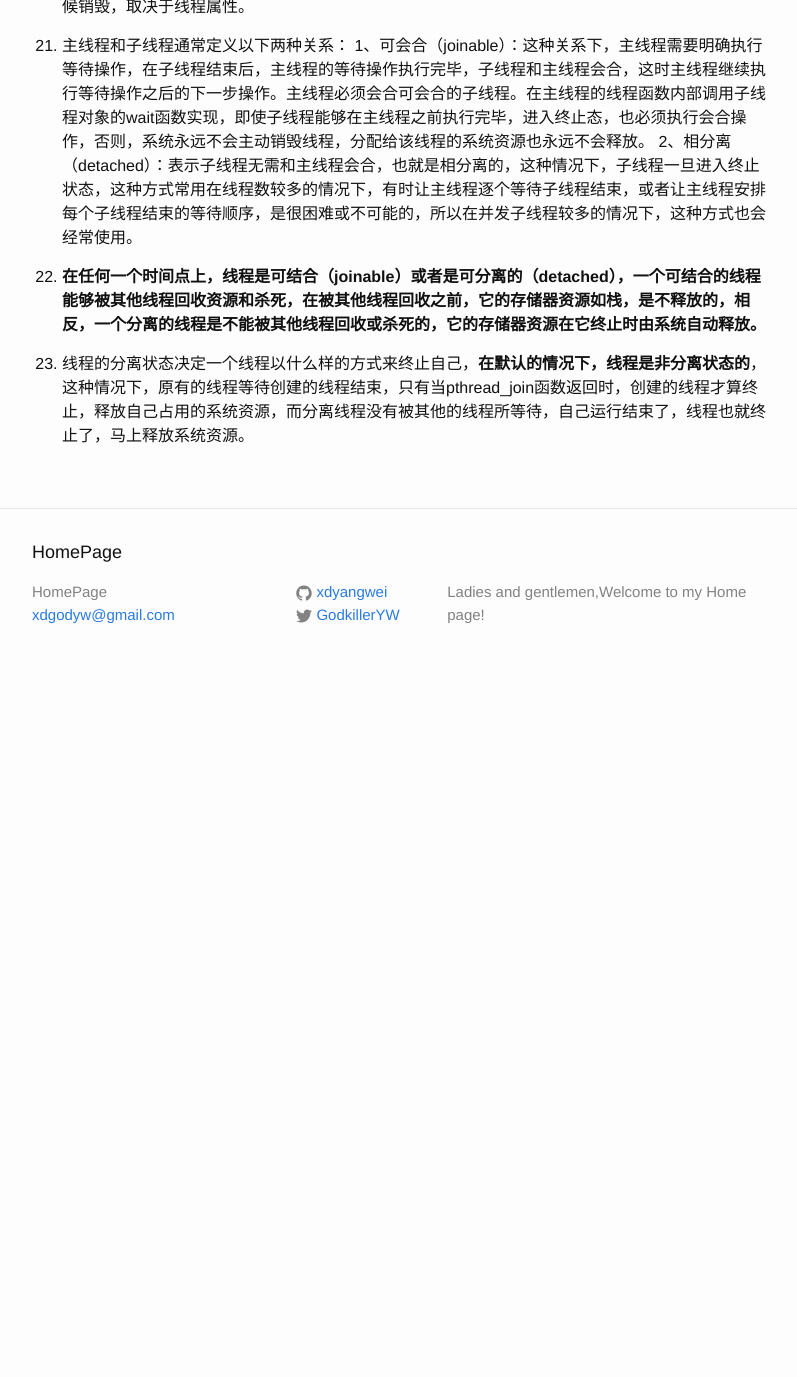
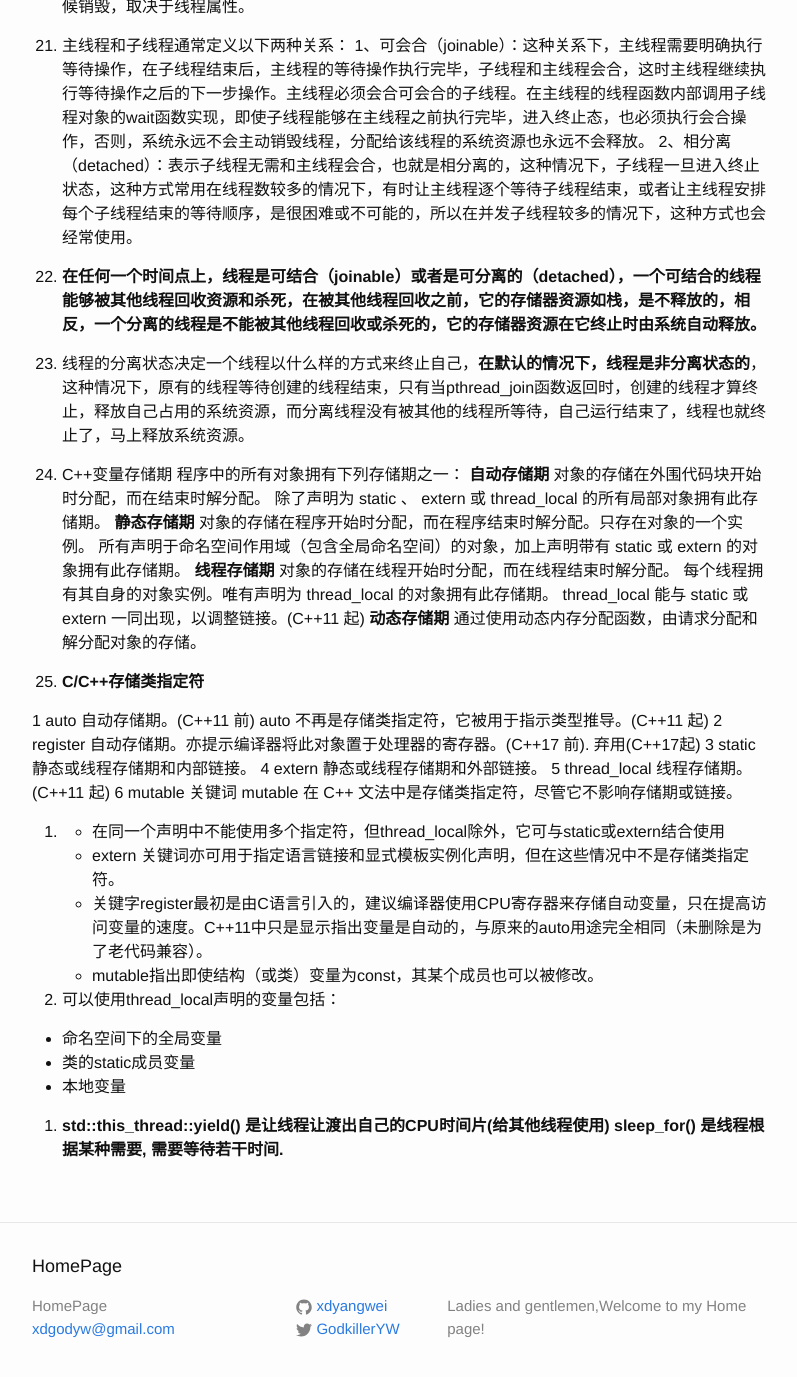
Before and after one commit to xdyangwei/xdyangwei.github.io, a Jekyll site: the page built from _posts/2018-8-22-C++11 多线程编程.md, in a window 1280 px wide and 1400 px high, scrolled down 2746 px. Shown: the top 1377 px of the window, without its empty margins (238-1035 px from the left). Built offline with Jekyll 4.4.1, drawn with Linux system fonts in a browser that asks for light colours; our own code applies the rules of GitHub Pages for plain Markdown files; before the commit the page ends 3432 px from its top, so only the background shows below that.

Commit message:
add some details

```diff
--- a/_posts/2018-8-22-C++11 多线程编程.md
+++ b/_posts/2018-8-22-C++11 多线程编程.md
@@ -70,3 +70,47 @@
 22. **在任何一个时间点上，线程是可结合（joinable）或者是可分离的（detached），一个可结合的线程能够被其他线程回收资源和杀死，在被其他线程回收之前，它的存储器资源如栈，是不释放的，相反，一个分离的线程是不能被其他线程回收或杀死的，它的存储器资源在它终止时由系统自动释放。**
 
 23. 线程的分离状态决定一个线程以什么样的方式来终止自己，**在默认的情况下，线程是非分离状态的**，这种情况下，原有的线程等待创建的线程结束，只有当pthread_join函数返回时，创建的线程才算终止，释放自己占用的系统资源，而分离线程没有被其他的线程所等待，自己运行结束了，线程也就终止了，马上释放系统资源。
+
+24. C++变量存储期
+   程序中的所有对象拥有下列存储期之一：
+   **自动存储期**
+   对象的存储在外围代码块开始时分配，而在结束时解分配。
+   除了声明为 static 、 extern 或 thread_local 的所有局部对象拥有此存储期。
+   **静态存储期**
+   对象的存储在程序开始时分配，而在程序结束时解分配。只存在对象的一个实例。
+   所有声明于命名空间作用域（包含全局命名空间）的对象，加上声明带有 static 或 extern 的对象拥有此存储期。
+   **线程存储期**
+   对象的存储在线程开始时分配，而在线程结束时解分配。
+   每个线程拥有其自身的对象实例。唯有声明为 thread_local 的对象拥有此存储期。 thread_local 能与 static 或 extern 一同出现，以调整链接。(C++11 起)
+   **动态存储期**
+   通过使用动态内存分配函数，由请求分配和解分配对象的存储。
+
+25. **C/C++存储类指定符**
+
+   1 auto
+   自动存储期。(C++11 前)
+   auto 不再是存储类指定符，它被用于指示类型推导。(C++11 起)
+   2 register
+   自动存储期。亦提示编译器将此对象置于处理器的寄存器。(C++17 前).
+   弃用(C++17起)
+   3 static
+   静态或线程存储期和内部链接。
+   4 extern
+   静态或线程存储期和外部链接。
+   5 thread_local
+   线程存储期。(C++11 起)
+   6 mutable
+   关键词 mutable 在 C++ 文法中是存储类指定符，尽管它不影响存储期或链接。
+
+26. - 在同一个声明中不能使用多个指定符，但thread_local除外，它可与static或extern结合使用
+    - extern 关键词亦可用于指定语言链接和显式模板实例化声明，但在这些情况中不是存储类指定符。
+    - 关键字register最初是由C语言引入的，建议编译器使用CPU寄存器来存储自动变量，只在提高访问变量的速度。C++11中只是显示指出变量是自动的，与原来的auto用途完全相同（未删除是为了老代码兼容）。
+     - mutable指出即使结构（或类）变量为const，其某个成员也可以被修改。
+
+27. 可以使用thread_local声明的变量包括：
+
+   - 命名空间下的全局变量
+   - 类的static成员变量
+   - 本地变量
+
+28. **std::this_thread::yield() 是让线程让渡出自己的CPU时间片(给其他线程使用) sleep_for() 是线程根据某种需要, 需要等待若干时间.**
```
Also changed, not shown: _posts/2018-9-15-C++ 编程思路.md (added, +22 -0 lines).
